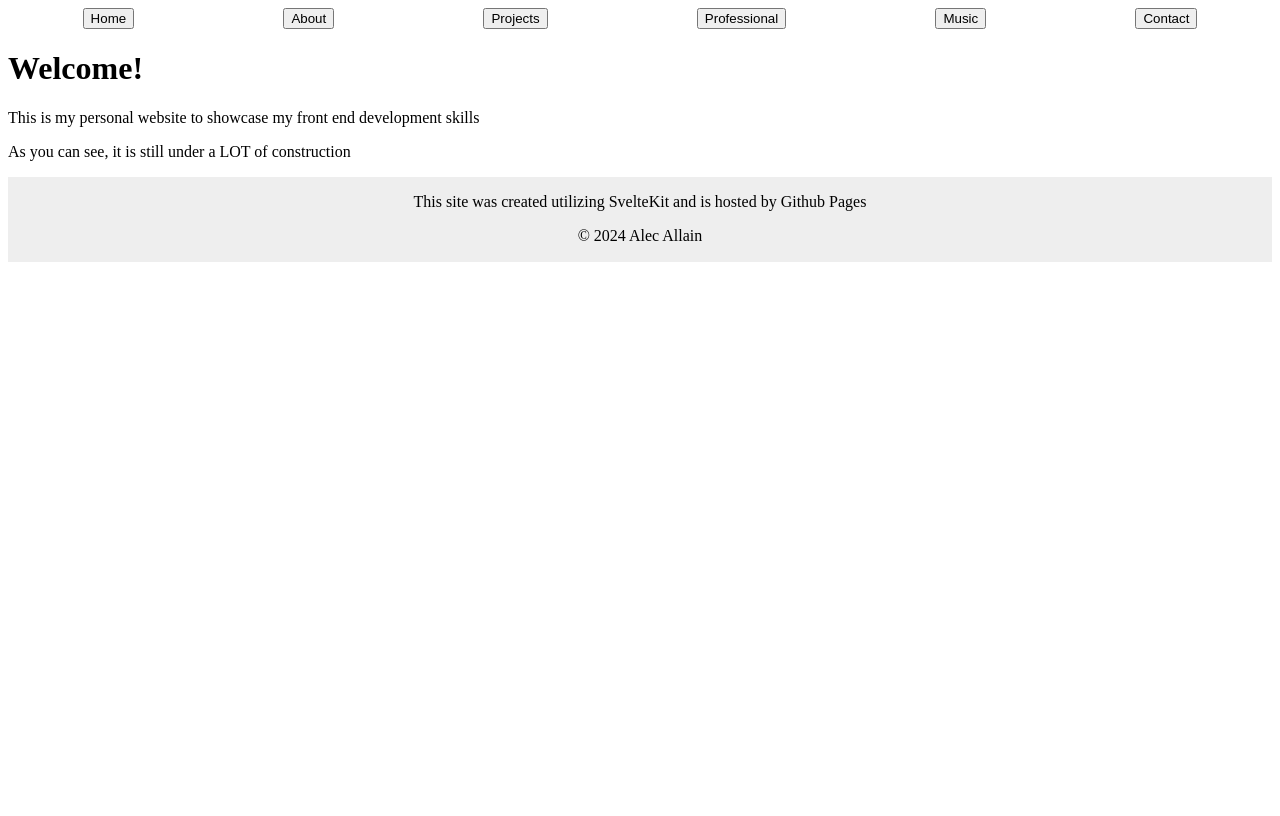
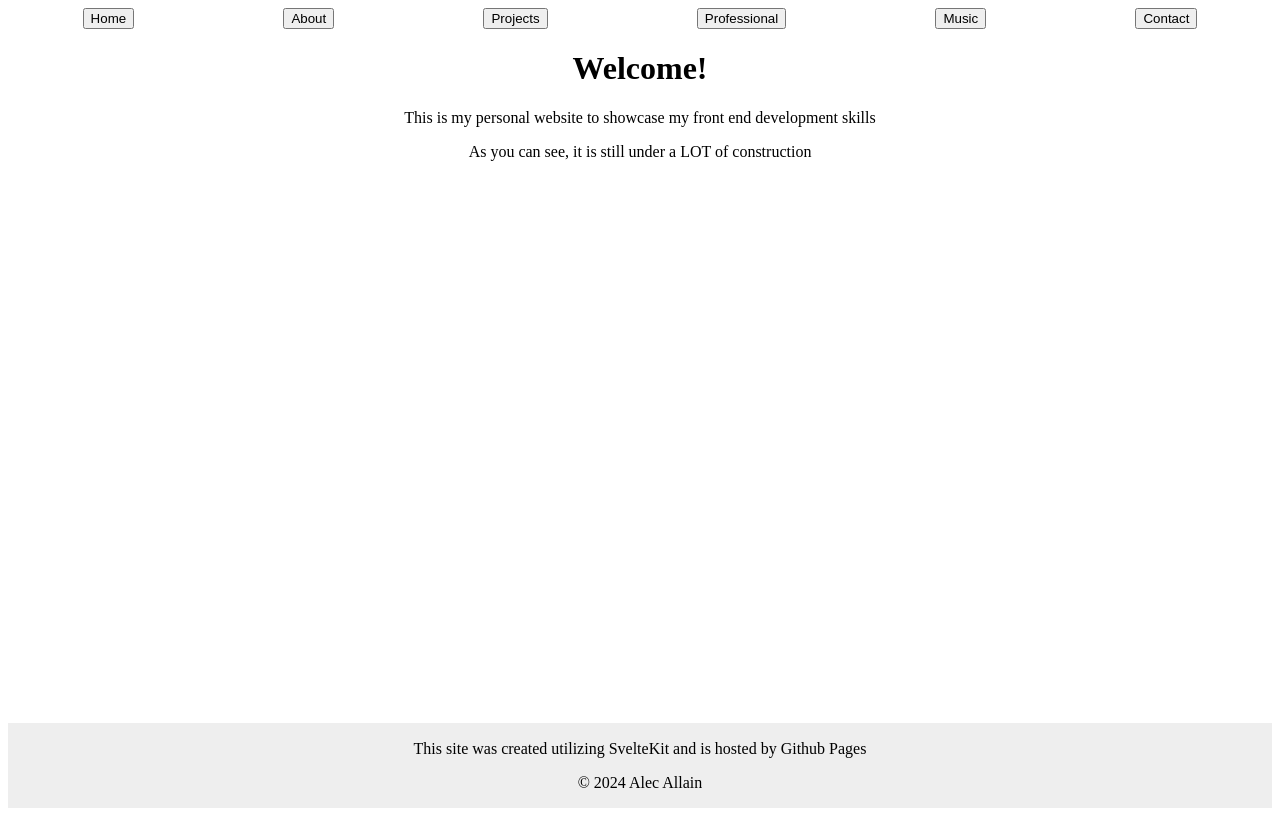
Before and after one commit to alecallain/alecallain.github.io, a SvelteKit app: page / in a window 1280 px wide. Built offline with nearby package versions, Linux system fonts and the light colour scheme.

Commit message:
Adjusted main layout file to properly space out content and footer; Added global styling for the routes

```diff
--- /dev/null
+++ b/src/app.css
@@ -0,0 +1,3 @@
+.routeContent {
+    text-align: center;
+}
--- a/src/routes/+layout.svelte
+++ b/src/routes/+layout.svelte
@@ -1,14 +1,28 @@
 <script lang="ts">
+    import '../app.css'
+
     import Header from '$lib/components/Header.svelte';
     import Footer from "$lib/components/Footer.svelte";
 
     let { children } = $props();
 </script>
 
-<Header />
+<div class="container">
+    <Header />
+    <main class="content">
+        {@render children()}
+    </main>
+    <Footer />
+</div>
 
-<main>
-    {@render children()}
-</main>
+<style>
+    .container {
+        display: flex;
+        flex-direction: column;
+        min-height: 100vh;
+    }
 
-<Footer />
+    .content {
+        flex-grow: 1;
+    }
+</style>
--- a/src/routes/+page.svelte
+++ b/src/routes/+page.svelte
@@ -1,6 +1,6 @@
 <script lang="ts"></script>
 
-<div>
+<div class="routeContent">
     <h1>Welcome!</h1>
     <p>This is my personal website to showcase my front end development skills</p>
     <p>As you can see, it is still under a LOT of construction</p>
--- a/src/routes/about/+page.svelte
+++ b/src/routes/about/+page.svelte
@@ -1,6 +1,6 @@
 <script lang="ts"></script>
 
-<div>
+<div class="routeContent">
     <h1>About</h1>
     <p>Here is my about page! I can tell you all about me and my history here</p>
 </div>
--- a/src/routes/contact/+page.svelte
+++ b/src/routes/contact/+page.svelte
@@ -1,6 +1,6 @@
 <script lang="ts"></script>
 
-<div>
+<div class="routeContent">
     <h1>Contact</h1>
     <p>Here is where you are able to get ahold of me</p>
 </div>
--- a/src/routes/music/+page.svelte
+++ b/src/routes/music/+page.svelte
@@ -1,7 +1,7 @@
 <script lang="ts"></script>
 
-<div>
-    <h1>About</h1>
+<div class="routeContent">
+    <h1>Music</h1>
     <p>Here is everything relating to my music career</p>
 </div>
 
--- a/src/routes/professional/+page.svelte
+++ b/src/routes/professional/+page.svelte
@@ -1,6 +1,6 @@
 <script lang="ts"></script>
 
-<div>
+<div class="routeContent">
     <h1>Professional</h1>
     <p>Here is all my professional work experience thus far</p>
 </div>
--- a/src/routes/projects/+page.svelte
+++ b/src/routes/projects/+page.svelte
@@ -1,6 +1,6 @@
 <script lang="ts"></script>
 
-<div>
+<div class="routeContent">
     <h1>Projects</h1>
     <p>Here I can tell you all about the projects I have worked on in my spare time and even showcase some</p>
 </div>
```
